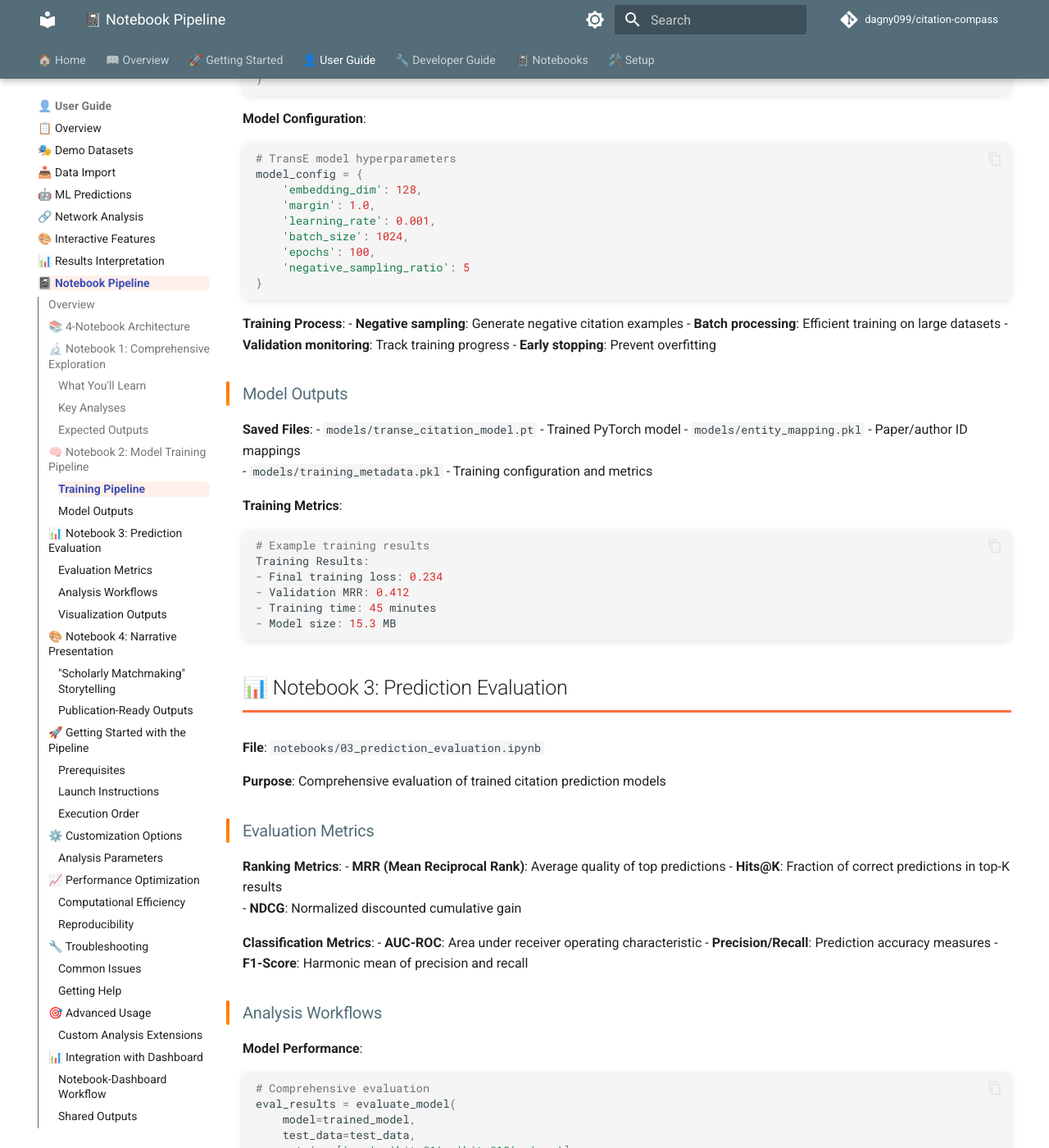
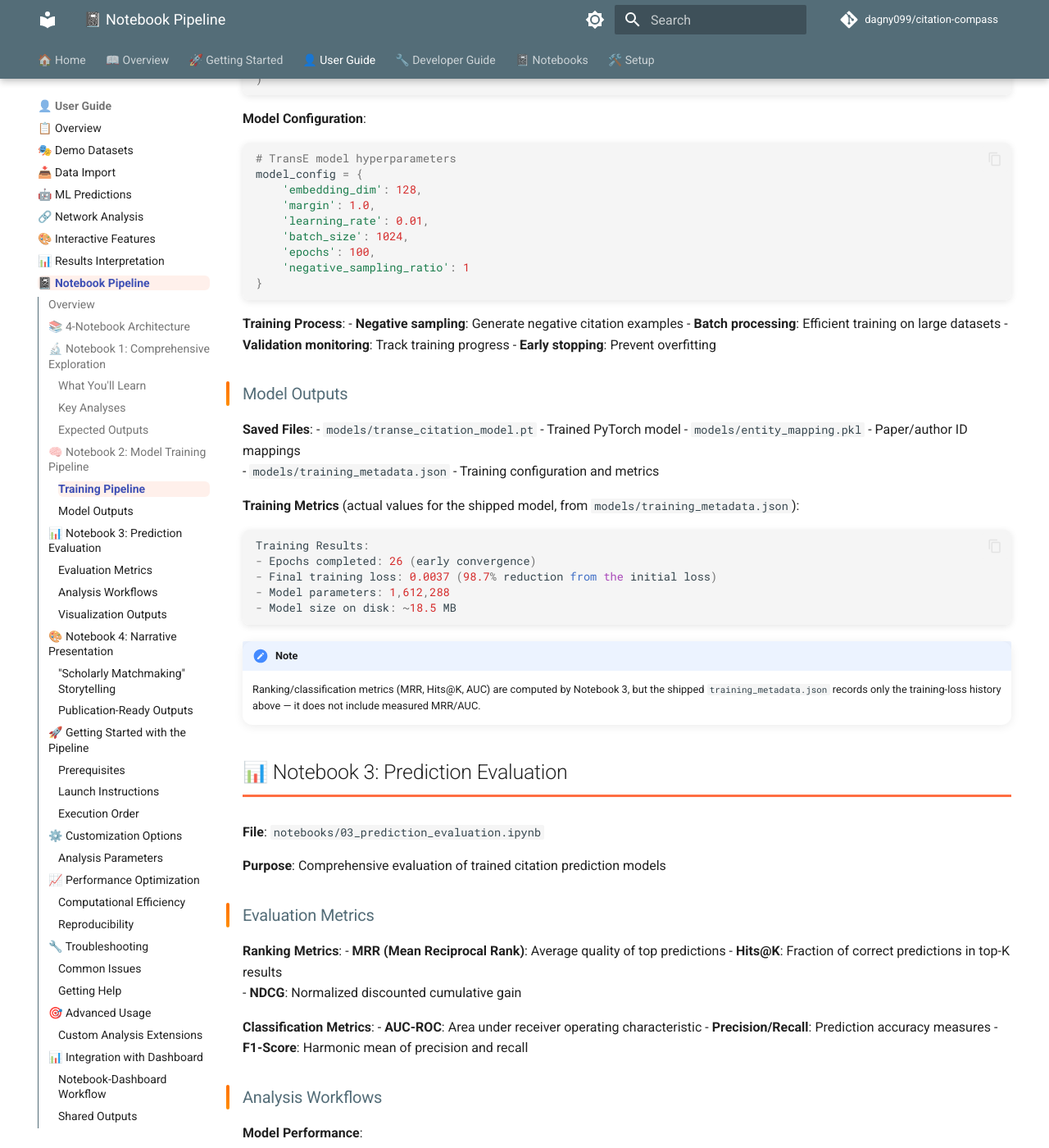
Before and after one commit to dagny099/citation-compass, an MkDocs documentation site: the page built from docs/user-guide/notebook-pipeline.md, in a window 1280 px wide and 1400 px high, scrolled down 2688 px. Shown: the whole window at 82% size. Built offline with MkDocs 1.6.1 and Material for MkDocs 9.7.7, drawn with Linux system fonts in a browser that asks for light colours; comment, search, counter and statistics services are not loaded; some of the changed text lies outside the part shown.

Commit message:
docs: remove fabricated numbers from notebook-pipeline and quick-start
- notebook-pipeline.md: replace invented network stats (15,420 papers /
  45,670 citations) and training metrics (0.234 loss, 0.412 MRR, 45 min,
  15.3 MB) with real figures from models/training_metadata.json; fix
  training_metadata.pkl -> .json; note MRR/AUC are not recorded there
- quick-start.md: fix the demo paper ID (649def34... was not a demo
  paper) to transformer_attention_2017 ("Attention Is All You Need"),
  and correct the demo field list (no "physics")

Co-Authored-By: Claude Opus 4.8 <noreply@anthropic.com>
Claude-Session: https://claude.ai/code/session_01BwiCMH2VY6NXTaJVRQGb9T

````diff
--- a/docs/user-guide/notebook-pipeline.md
+++ b/docs/user-guide/notebook-pipeline.md
@@ -48,13 +48,13 @@ flowchart LR
 
 **Network Overview**:
 ```python
-# Example outputs from the notebook
+# Illustrative output — actual values depend on the data in your database.
+# The figures below are for the dataset used to train the shipped model
+# (see models/training_metadata.json).
 Network Statistics:
-- Papers: 15,420
-- Authors: 8,932
-- Citations: 45,670
-- Average citations per paper: 2.96
-- Network density: 0.0003
+- Papers: 12,595
+- Citations: 18,912
+- Average citations per paper: 1.50
 ```
 
 **Community Detection**:
@@ -112,10 +112,10 @@ train_data, val_data, test_data = prepare_citation_data(
 model_config = {
     'embedding_dim': 128,
     'margin': 1.0,
-    'learning_rate': 0.001,
+    'learning_rate': 0.01,
     'batch_size': 1024,
     'epochs': 100,
-    'negative_sampling_ratio': 5
+    'negative_sampling_ratio': 1
 }
 ```
 
@@ -130,17 +130,21 @@ model_config = {
 **Saved Files**:
 - `models/transe_citation_model.pt` - Trained PyTorch model
 - `models/entity_mapping.pkl` - Paper/author ID mappings
-- `models/training_metadata.pkl` - Training configuration and metrics
+- `models/training_metadata.json` - Training configuration and metrics
 
-**Training Metrics**:
+**Training Metrics** (actual values for the shipped model, from `models/training_metadata.json`):
 ```python
-# Example training results
 Training Results:
-- Final training loss: 0.234
-- Validation MRR: 0.412
-- Training time: 45 minutes
-- Model size: 15.3 MB
+- Epochs completed: 26 (early convergence)
+- Final training loss: 0.0037 (98.7% reduction from the initial loss)
+- Model parameters: 1,612,288
+- Model size on disk: ~18.5 MB
 ```
+
+!!! note
+    Ranking/classification metrics (MRR, Hits@K, AUC) are computed by
+    Notebook 3, but the shipped `training_metadata.json` records only the
+    training-loss history above — it does not include measured MRR/AUC.
 
 ## 📊 Notebook 3: Prediction Evaluation
 
````
Also changed, not shown: docs/getting-started/quick-start.md (+3 -3 lines).
